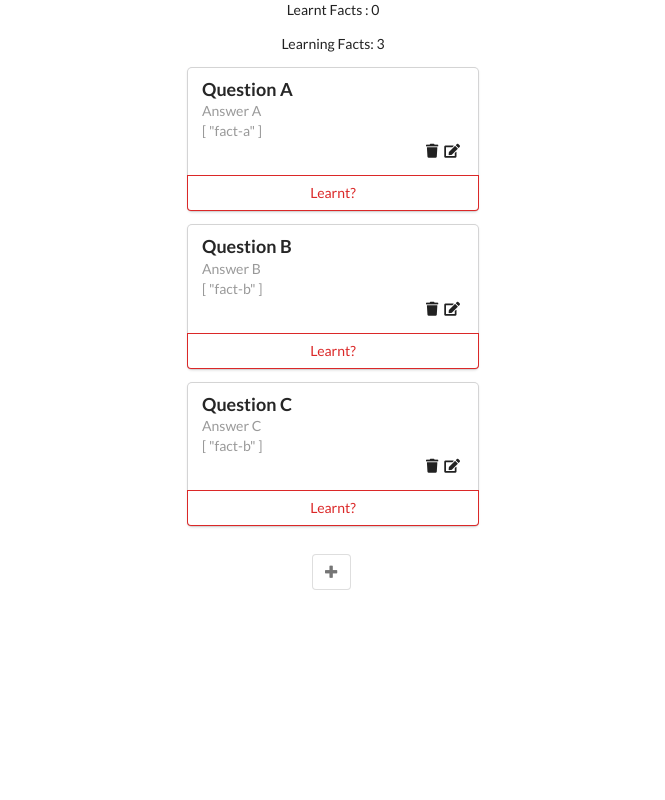
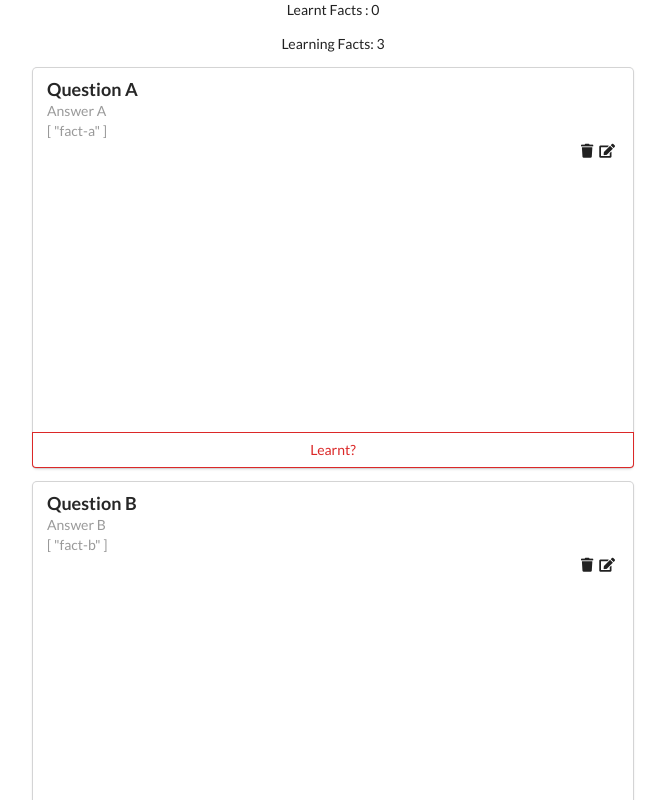
Before and after one commit to memoria-exorior/conscientia, a Vue app: page /#/ in a window 1280 px wide. Shown: the top 800 px of the page, without its empty margins (307-972 px from the left). Built offline with nearby package versions, Linux system fonts and the light colour scheme; no server answers.

Commit message:
Tweaked card width and label edit behaviour.

```diff
--- a/src/components/Fact.vue
+++ b/src/components/Fact.vue
@@ -1,5 +1,5 @@
 <template>
-    <div class='ui centered card'>
+    <div class='ui centered card big'>
         <!-- Display -->
         <div class='content' v-show="!isEditing">
             <div class='header'>
@@ -31,15 +31,9 @@
                     <label>Answer</label>
                     <input type='text' v-model="fact.answer" >
                 </div>
-                <!--
                 <div class='field'>
                     <label>Labels</label>
-                    <input type='text' v-model="fact.labels" >
-                </div>
-                -->
-                <div class='field'>
-                    <label>Labels</label>
-                    <input-tag placeholder='add-tag' :tags='fact.labels'></input-tag>
+                    <input-tag class='ui-input-tag ui-input-tag-label' placeholder='Add label' :tags='fact.labels'></input-tag>
                 </div>
                 <div class='ui two button attached buttons'>
                 <button class='ui basic blue button' v-on:click="hideForm(fact)">
@@ -63,6 +57,8 @@ import swal from 'sweetalert2'
 import InputTag from 'vue-input-tag'
 
 import {factClient} from '@/components/fact-client'
+
+// ui.card {width: 600ox }
 
 export default {
   name: 'Fact',
@@ -129,5 +125,18 @@ export default {
 }
 </script>
 
-<style>
+<style scoped>
+.big {
+  width: 600px ! important;
+  min-height: 400px ! important;
+}
+.ui-input-tag {
+  padding-left: 0px;
+  border: unset;
+}
+.ui-input-tag-label >>> span {
+  color: black;
+  background-color: lightgrey;
+  border-color: grey;
+}
 </style>
--- a/src/components/FactCreator.vue
+++ b/src/components/FactCreator.vue
@@ -14,12 +14,6 @@
               <label>Answer</label>
               <input type='text' v-model="answer" ref='answer' defaultValue="">
           </div>
-          <!--
-          <div class='field'>
-            <label>Labels</label>
-            <input type='text' v-model="labels" ref='labels' defaultValue="">
-          </div>
-          -->
           <div class='field'>
             <label>Labels</label>
             <input-tag placeholder='add-tag' :tags='labels'></input-tag>
```
